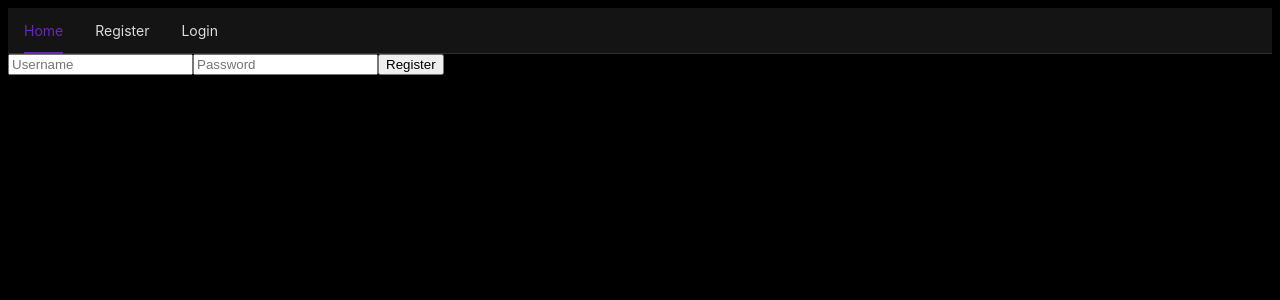
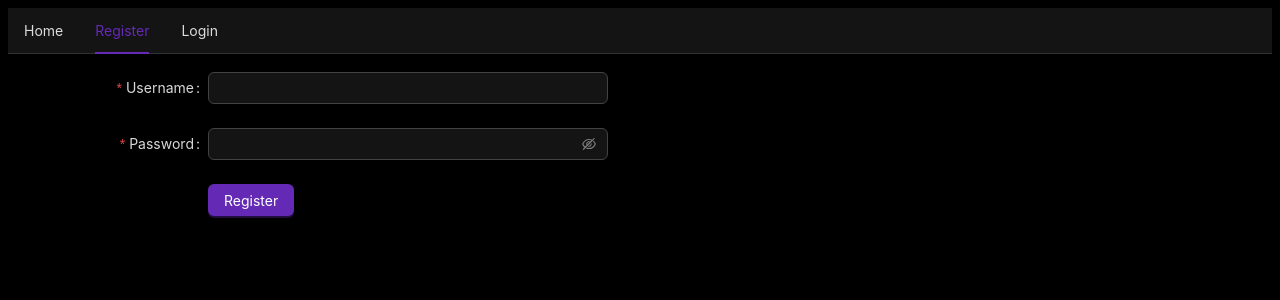
Before and after one commit to RobinPhillips98/trailmarker, a React (Vite) app in the folder frontend/: page /register in a window 1280 px wide. Shown: the top 300 px of the page. Built offline with nearby package versions, Linux system fonts and the light colour scheme.

Commit message:
Frontend: Reworked design of login with ant design

```diff
--- a/frontend/src/js/App.jsx
+++ b/frontend/src/js/App.jsx
@@ -3,8 +3,7 @@ import { AuthProvider } from "./contexts/AuthContext.jsx";
 import Register from "./components/Register.jsx";
 import Login from "./components/Login.jsx";
 import Homepage from "./components/homepage/Homepage.jsx";
-import { Anchor, ConfigProvider, Layout, theme } from "antd";
-import AnchorLink from "antd/es/anchor/AnchorLink.js";
+import { ConfigProvider, Layout, theme } from "antd";
 import NavBar from "./components/NavBar.jsx";
 const { Header, Content } = Layout;
 
@@ -22,6 +21,7 @@ function App() {
       <AuthProvider>
         <ConfigProvider theme={themeConfig}>
           <NavBar />
+          <br />
           <Routes>
             <Route path="/register" element={<Register />} />
             <Route path="/login" element={<Login />} />
--- a/frontend/src/js/components/Login.jsx
+++ b/frontend/src/js/components/Login.jsx
@@ -1,30 +1,44 @@
-import { useState, useContext } from 'react';
-import { AuthContext } from '../contexts/AuthContext.jsx';
+import { useContext } from "react";
+import { AuthContext } from "../contexts/AuthContext.jsx";
+import { Button, Form, Input } from "antd";
 
 function Login() {
-    const [formData, setFormData] = useState({
-        username: '',
-        password: ''
-    });
+  const { login } = useContext(AuthContext);
 
-    const { login } = useContext(AuthContext);
+  function handleSubmit(values) {
+    login(values.username, values.password);
+  }
 
-    function handleChange(e) {
-        setFormData({ ...formData, [e.target.name]: e.target.value });
-    };
+  return (
+    <Form
+      name="register"
+      onFinish={handleSubmit}
+      labelCol={{ span: 8 }}
+      wrapperCol={{ span: 16 }}
+      style={{ maxWidth: 600 }}
+    >
+      <Form.Item
+        label="Username"
+        name="username"
+        rules={[{ required: true, message: "Please input your username!" }]}
+      >
+        <Input />
+      </Form.Item>
 
-    function handleSubmit(e) {
-        e.preventDefault();
-        login(formData.username, formData.password);
-    };
-
-    return (
-        <form onSubmit={handleSubmit}>
-            <input type="text" name="username" placeholder="Username" onChange={handleChange} />
-            <input type="password" name="password" placeholder="Password" onChange={handleChange} />
-            <button type="submit">Login</button>
-        </form>
-    );
-};
+      <Form.Item
+        label="Password"
+        name="password"
+        rules={[{ required: true, message: "Please input your password!" }]}
+      >
+        <Input.Password />
+      </Form.Item>
+      <Form.Item label={null}>
+        <Button type="primary" htmlType="submit">
+          Login
+        </Button>
+      </Form.Item>
+    </Form>
+  );
+}
 
 export default Login;
--- a/frontend/src/js/components/NavBar.jsx
+++ b/frontend/src/js/components/NavBar.jsx
@@ -1,31 +1,32 @@
-import { useState } from "react";
-import { Link } from "react-router-dom";
+import { useState, useEffect } from "react";
+import { Link, useLocation } from "react-router-dom";
 import { Menu } from "antd";
 
 function NavBar() {
-  const [current, setCurrent] = useState("home");
-  function onClick(e) {
-    setCurrent(e.key);
-  }
+  const location = useLocation();
+  const [current, setCurrent] = useState(location.pathname);
+
+  useEffect(() => {
+    setCurrent(location.pathname);
+  }, [location])
 
   const menuItems = [
     {
-      key: "home",
+      key: "/",
       label: <Link to="/">Home</Link>,
     },
     {
-      key: "register",
+      key: "/register",
       label: <Link to="/register">Register</Link>,
     },
     {
-      key: "login",
+      key: "/login",
       label: <Link to="/login">Login</Link>,
     },
   ];
 
   return (
     <Menu
-      onClick={onClick}
       selectedKeys={[current]}
       mode="horizontal"
       items={menuItems}
--- a/frontend/src/js/components/Register.jsx
+++ b/frontend/src/js/components/Register.jsx
@@ -1,30 +1,44 @@
-import { useState, useContext } from 'react';
-import { AuthContext } from '../contexts/AuthContext';
+import { useContext } from "react";
+import { AuthContext } from "../contexts/AuthContext";
+import { Button, Form, Input } from "antd";
 
 function Register() {
-    const [formData, setFormData] = useState({
-        username: '',
-        password: ''
-    });
+  const { register } = useContext(AuthContext);
 
-    const { register } = useContext(AuthContext);
+  function handleSubmit(values) {
+    register(values.username, values.password);
+  }
 
-    function handleChange(e) {
-        setFormData({ ...formData, [e.target.name]: e.target.value });
-    };
+  return (
+    <Form
+      name="register"
+      onFinish={handleSubmit}
+      labelCol={{ span: 8 }}
+      wrapperCol={{ span: 16 }}
+      style={{ maxWidth: 600 }}
+    >
+      <Form.Item
+        label="Username"
+        name="username"
+        rules={[{ required: true, message: "Please input your username!" }]}
+      >
+        <Input />
+      </Form.Item>
 
-    function handleSubmit(e) {
-        e.preventDefault();
-        register(formData.username, formData.password);
-    };
-
-    return (
-        <form onSubmit={handleSubmit}>
-            <input type="text" name="username" placeholder="Username" onChange={handleChange} />
-            <input type="password" name="password" placeholder="Password" onChange={handleChange} />
-            <button type="submit">Register</button>
-        </form>
-    );
-};
+      <Form.Item
+        label="Password"
+        name="password"
+        rules={[{ required: true, message: "Please input your password!" }]}
+      >
+        <Input.Password />
+      </Form.Item>
+      <Form.Item label={null}>
+        <Button type="primary" htmlType="submit">
+          Register
+        </Button>
+      </Form.Item>
+    </Form>
+  );
+}
 
 export default Register;
```
